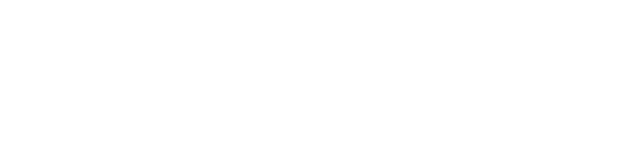
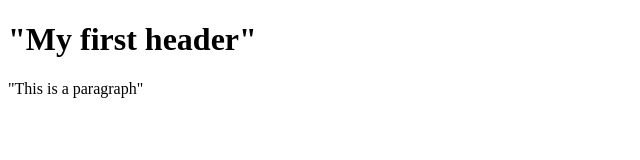
Before and after one commit to BlairMut/MyFirstRepo, a plain HTML site: page index.html in a window 1280 px wide. Shown: the whole page, without its empty margins (0-640 px from the left). Drawn offline with Linux system fonts and the light colour scheme.

Commit message:
add to repo

```diff
--- a/index.html
+++ b/index.html
@@ -1,4 +1,9 @@
 <!DOCTYPE html>
 <html>
-<head><title>My First page</title></head>
+<head><title>My First page</title>
+<body>
+	<h1>"My first header"</h1>
+	<p>"This is a paragraph"</p>
+</body>
+</head>
 </html>
```
